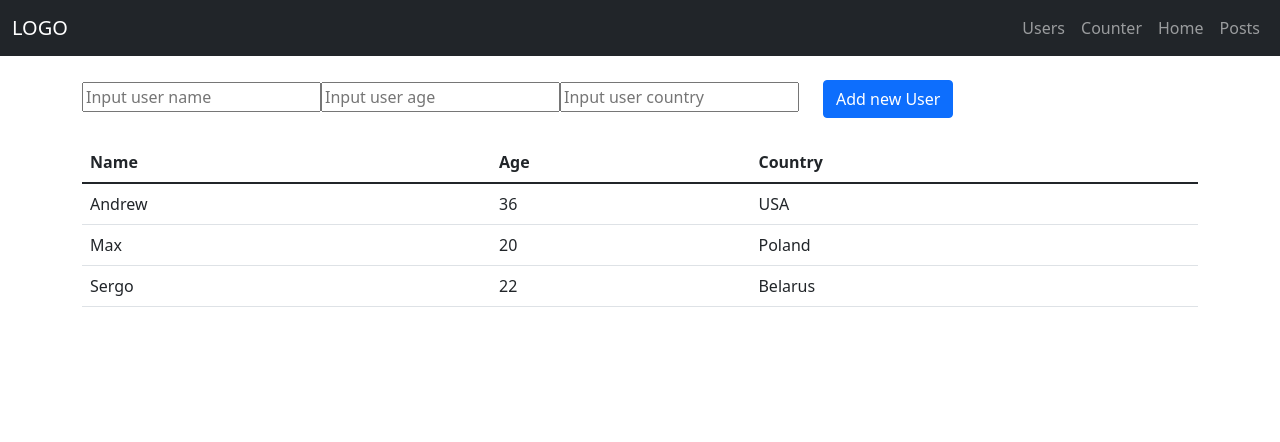
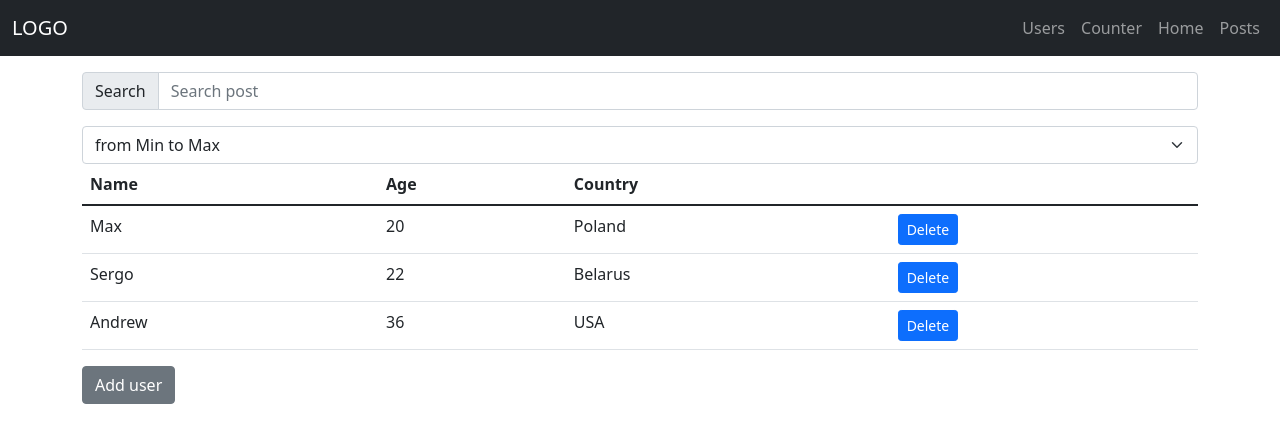
Before and after one commit to bar47ney/react_app, a React (Create React App) app: page /users in a window 1280 px wide. Shown: the top 442 px of the page. Built offline with nearby package versions, Linux system fonts and the light colour scheme; the HTML template or start-up script is replaced by a standard one.

Commit message:
add 5 lessond and HW

```diff
--- /dev/null
+++ b/src/components/MyModal/MyModal.js
@@ -0,0 +1,59 @@
+import React from "react";
+import "./myModal.css";
+
+const MyModal = ({
+  visible = false,
+  title,
+  saveButtonShow = false,
+  closeButtonShow = false,
+  children,
+  onCancel,
+  onConfirm,
+}) => {
+  return (
+    <div
+      className={`md-modal ${visible ? "md-show" : "md-hidden"}`}
+      tabIndex="-1"
+      onClick={onCancel}
+    >
+      <div className="modal-dialog" onClick={(e) => e.stopPropagation()}>
+        <div className="modal-content">
+          <div className="modal-header">
+            <h5 className="modal-title">{title}</h5>
+            <button
+              type="button"
+              className="btn-close"
+              data-bs-dismiss="modal"
+              aria-label="Close"
+              onClick={onCancel}
+            ></button>
+          </div>
+          <div className="modal-body row">{children}</div>
+          <div className="modal-footer">
+            {closeButtonShow && (
+              <button
+                type="button"
+                className="btn btn-secondary"
+                data-bs-dismiss="modal"
+                onClick={onCancel}
+              >
+                Cancel
+              </button>
+            )}
+            {saveButtonShow && (
+              <button
+                type="button"
+                className="btn btn-primary"
+                onClick={onConfirm}
+              >
+                Ok
+              </button>
+            )}
+          </div>
+        </div>
+      </div>
+    </div>
+  );
+};
+
+export default MyModal;
--- /dev/null
+++ b/src/components/MyModal/myModal.css
@@ -0,0 +1,24 @@
+.md-modal {
+  position: fixed;
+  top: 50%;
+  left: 50%;
+  min-width: 320px;
+  width: 100%;
+  height: 100%;
+  z-index: 2000;
+  transform: translateX(-50%) translateY(-50%);
+  visibility: hidden;
+  background: rgba(0, 0, 0, 0.2);
+}
+
+.md-show {
+  visibility: visible;
+  transition: all 0.5s ease;
+  opacity: 1;
+}
+
+.md-hidden {
+  visibility: hidden;
+  transition: all 0.5s ease;
+  opacity: 0;
+}
--- a/src/components/users.js
+++ b/src/components/users.js
@@ -1,8 +1,8 @@
 export const usersDb = [
   {
-    name: "Andrew",
-    age: 36,
-    country: "USA",
+    name: "Sergo",
+    age: 22,
+    country: "Belarus",
   },
   {
     name: "Max",
@@ -10,8 +10,8 @@ export const usersDb = [
     country: "Poland",
   },
   {
-    name: "Sergo",
-    age: 22,
-    country: "Belarus",
+    name: "Andrew",
+    age: 36,
+    country: "USA",
   },
 ];
--- a/src/pages/posts/Posts.js
+++ b/src/pages/posts/Posts.js
@@ -1,17 +1,23 @@
-import React, { useState, useMemo } from "react";
-import PostsList from "./PostsList";
+import React, { useMemo, useState } from "react";
 import { postsDb } from "../../components/posts";
+import MyModal from "../../components/MyModal/MyModal";
 
 const Posts = () => {
   const [sorter, setSorter] = useState(0);
   const [searchQuery, setSearcQuery] = useState("");
   const [usersPosts, setUsersPosts] = useState(postsDb);
 
-  const deletePost = (id) => {
-    const confirm = window.confirm("Do you really want to delete it?");
-    if (confirm) {
-      setUsersPosts(usersPosts.filter((post) => post.id !== id));
-    }
+  const [showModal, setShowModal] = useState(false);
+  const [deletePostId, setDeletePostId] = useState(null);
+
+  const deletePostReal = () => {
+    setUsersPosts(usersPosts.filter((post) => post.id !== deletePostId));
+    setShowModal(false);
+  };
+
+  const deletePost = (post) => {
+    setShowModal(true);
+    setDeletePostId(post.id);
   };
 
   const onSearch = (e) => {
@@ -36,7 +42,17 @@ const Posts = () => {
   }, [searchQuery, sortedPosts]);
 
   return (
-    <div className="container">
+    <>
+      <MyModal
+        visible={showModal}
+        onCancel={() => setShowModal(false)}
+        closeButtonShow
+        saveButtonShow
+        onConfirm={() => deletePostReal()}
+      >
+        <h4>Do you really want to delete or think about?</h4>
+      </MyModal>
+      <div className="container mb-5">
         <div className="input-group mt-3">
           <span className="input-group-text" id="basic-addon1">
             Search
@@ -61,7 +77,8 @@ const Posts = () => {
           <option value="1">from Max to Min</option>
         </select>
         <div className="row">
-        {sortedAndSearchedPosts.map((post, id) => (
+          {sortedAndSearchedPosts.length ? (
+            sortedAndSearchedPosts.map((post, id) => (
               <div className="col-sm-6 mt-3" key={post.id}>
                 <div className="card">
                   <div className="card-body">
@@ -70,7 +87,7 @@ const Posts = () => {
                     </h5>
                     <p className="card-text">{post.body}</p>
                     <button
-                  onClick={() => deletePost(post.id)}
+                      onClick={() => deletePost(post)}
                       className="btn btn-primary"
                     >
                       Delete
@@ -78,9 +95,13 @@ const Posts = () => {
                   </div>
                 </div>
               </div>
-        ))}
+            ))
+          ) : (
+            <h3 className="mt-3">Not found posts</h3>
+          )}
         </div>
       </div>
+    </>
   );
 };
 
--- a/src/pages/users/UserAdd.js
+++ b/src/pages/users/UserAdd.js
@@ -1,6 +1,6 @@
 import React, { useState } from "react";
 
-const UserAdd = ({ users, setUsers }) => {
+const UserAdd = ({ users, setUsers, closeModal }) => {
   const onChange = (e) => {
     const field = e.target.id;
     setValues({ ...values, [field]: e.target.value });
@@ -12,6 +12,7 @@ const UserAdd = ({ users, setUsers }) => {
       age: "",
       country: "",
     });
+    closeModal();
   };
   const [values, setValues] = useState({
     name: "",
@@ -23,27 +24,35 @@ const UserAdd = ({ users, setUsers }) => {
       {Object.keys(values).map((value, index) => {
         if (value === "age") {
           return (
+            <div className="" key={index}>
               <input
                 id={value}
-              key={index}
                 value={values[value]}
                 type="number"
                 placeholder={`Input user ${value}`}
                 onChange={onChange}
+                className="mb-1 form-control"
               />
+            </div>
           );
         }
         return (
+          <div className="" key={index}>
             <input
               id={value}
-            key={index}
               value={values[value]}
               placeholder={`Input user ${value}`}
               onChange={onChange}
+              className="mb-1 form-control"
             />
+          </div>
         );
       })}
-      <button className="m-4 btn btn-primary" onClick={addUser}>Add new User</button>
+      <div className="">
+        <button className="btn btn-primary mt-2 btn-sm" onClick={addUser}>
+          Add new User
+        </button>
+      </div>
     </>
   );
 };
--- a/src/pages/users/UserList.js
+++ b/src/pages/users/UserList.js
@@ -1,8 +1,80 @@
-import React from "react";
+import React, { useMemo, useState } from "react";
+import MyModal from "../../components/MyModal/MyModal";
 
-const UserList = ({ users }) => {
-  console.log(users);
+const UserList = ({ users, setUsers }) => {
+  const [sorter, setSorter] = useState(0);
+  const [searchQuery, setSearcQuery] = useState("");
+
+  const [showModal, setShowModal] = useState(false);
+  const [deleteUserName, setdeleteUserName] = useState(null);
+
+  const deleteUserReal = () => {
+    setUsers(users.filter((user) => user.name !== deleteUserName));
+    setShowModal(false);
+  };
+
+  const deleteUser = (user) => {
+    setShowModal(true);
+    setdeleteUserName(user.name);
+  };
+
+  const onSearch = (e) => {
+    setSearcQuery(e.target.value);
+  };
+
+  const onSort = (e) => {
+    setSorter(+e.target.value);
+  };
+
+  const sortedUsers = useMemo(() => {
+    if (sorter) {
+      return [...users].sort((a, b) => b.age - a.age);
+    }
+    if (!sorter) {
+      return [...users].sort((a, b) => a.age - b.age);
+    }
+  }, [sorter, users]);
+
+  const sortedAndSearchedUsers = useMemo(() => {
+    return sortedUsers.filter((user) =>
+      user.name.toLowerCase().includes(searchQuery.toLowerCase())
+    );
+  }, [searchQuery, sortedUsers]);
+
   return (
+    <>
+      <MyModal
+        visible={showModal}
+        onCancel={() => setShowModal(false)}
+        closeButtonShow
+        saveButtonShow
+        onConfirm={() => deleteUserReal()}
+      >
+        <h4>Do you really want to delete or think about?</h4>
+      </MyModal>
+      <div className="input-group mt-3">
+        <span className="input-group-text" id="basic-addon1">
+          Search
+        </span>
+        <input
+          type="text"
+          className="form-control"
+          placeholder="Search post"
+          aria-label="Username"
+          aria-describedby="basic-addon1"
+          onChange={onSearch}
+        />
+      </div>
+      <select
+        className="form-select mt-3"
+        aria-label="Default select example"
+        onChange={onSort}
+      >
+        <option defaultValue value="0">
+          from Min to Max
+        </option>
+        <option value="1">from Max to Min</option>
+      </select>
       <table className="table">
         <thead>
           <tr>
@@ -12,15 +84,28 @@ const UserList = ({ users }) => {
           </tr>
         </thead>
         <tbody>
-        {users.map((user, index) => (
+          {sortedAndSearchedUsers.length ? (
+            sortedAndSearchedUsers.map((user, index) => (
               <tr key={index}>
                 <td>{user.name}</td>
                 <td>{user.age}</td>
                 <td>{user.country}</td>
+                <td>
+                  <button
+                    onClick={() => deleteUser(user)}
+                    className="btn btn-primary btn-sm"
+                  >
+                    Delete
+                  </button>
+                </td>
               </tr>
-        ))}
+            ))
+          ) : (
+            <h3 className="mt-3">Not found users</h3>
+          )}
         </tbody>
       </table>
+    </>
   );
 };
 
--- a/src/pages/users/Users.js
+++ b/src/pages/users/Users.js
@@ -2,13 +2,31 @@ import React, { useState } from "react";
 import UserList from "./UserList";
 import UserAdd from "./UserAdd";
 import { usersDb } from "../../components/users";
+import MyModal from "../../components/MyModal/MyModal";
 
 const Users = () => {
   const [users, setUsers] = useState(usersDb);
+  const [showModal, setShowModal] = useState(false);
+  const show = () => {
+    setShowModal(true);
+  };
   return (
-    <div className="container">
-      <UserAdd users={users} setUsers={setUsers} />
-      <UserList users={users} />
+    <div className="container mb-5">
+      <UserList users={users} setUsers={setUsers} />
+      <button className="btn btn-secondary" onClick={show}>
+        Add user
+      </button>
+      <MyModal
+        visible={showModal}
+        onCancel={() => setShowModal(false)}
+        closeButtonShow
+      >
+        <UserAdd
+          users={users}
+          setUsers={setUsers}
+          closeModal={() => setShowModal(false)}
+        />
+      </MyModal>
     </div>
   );
 };
```
Lines whose indentation alone changed are shown as unchanged.
